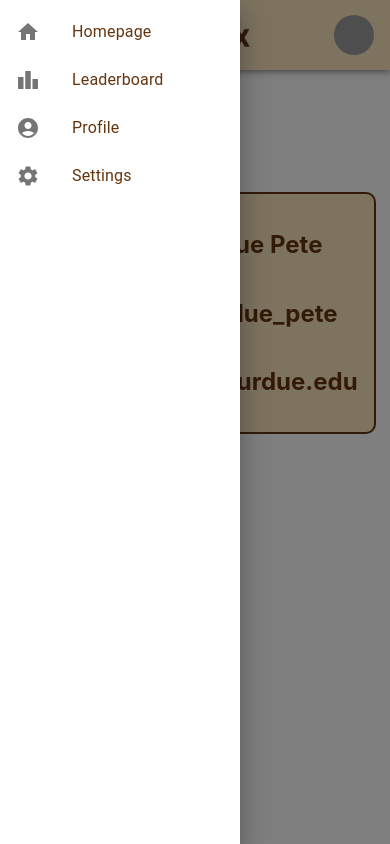
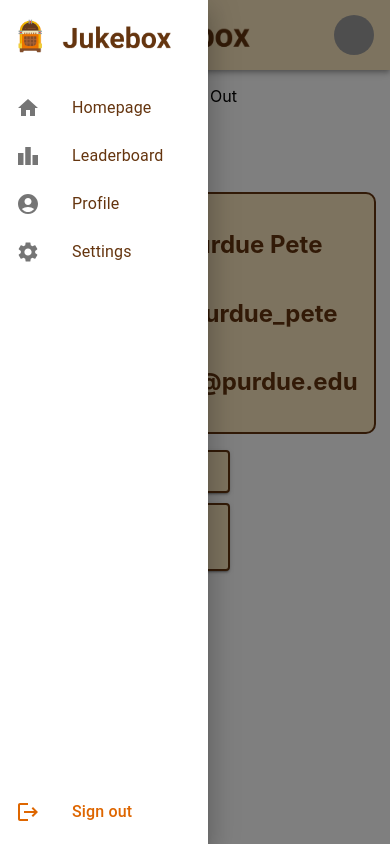
Before and after one commit to maitriparikh/cs407-jukebox, a React (Create React App) app: page /profile in a window 390 px wide. Both pictures are taken after a click on the button "menu". Built offline with nearby package versions, Linux system fonts and the light colour scheme; no server answers; grey boxes are pictures that could not be loaded.

Commit message:
Adding sign out button and logo to hamburger menu

```diff
--- a/src/pages/header.js
+++ b/src/pages/header.js
@@ -54,20 +54,20 @@ function Header() {
                 anchor="left"
                 open={drawerOpen}
                 onClose={() => setDrawerOpen(false)}
-                PaperProps={{
-                  sx: {
-                    width: 240,
-                    flexShrink: 0,
-                    color: "primary.contrastText",
-                    backgroundColor: "sidebarColor.main",
-                    fontFamily: "Rubik",
-                    "& .MuiDrawer-paper": {
-                      width: 240,
-                      boxSizing: "border-box",
-                    },
-                  },
-                }}
             >
+              <List>
+                <ListItem disablePadding id="text">
+                  <img
+                  src={FullLogo}
+                  alt="Logo"
+                  style={{paddingLeft:'15px', paddingRight: '30px', height: 60}}
+                  onClick={() => {
+                      navigate("/homepage");
+                  }}
+                  />
+                </ListItem>
+              </List>
+
                 <List>
 
                     {/* Homepage */}
@@ -136,6 +136,33 @@ function Header() {
 
                 </List>
 
+                {/* Log out button*/}
+                <List
+                  sx={{
+                    width: "100%",
+                    bottom: 0,
+                    position: "absolute",
+                    align: "center",
+                  }}
+                >
+                <ListItem disablePadding>
+                  <ListItemButton
+                    onClick={() => {
+                      setDrawerOpen(false);
+                    }}
+                  >
+                    <ListItemIcon>
+                      {" "}
+                      <LogoutIcon sx={{ color: "#DE6600" }} />
+                    </ListItemIcon>
+                    <ListItemText
+                      primary={<Box fontWeight="500">Sign out</Box>}
+                      sx={{ color: "#DE6600", fontWeight: "bold" }}
+                    />
+                  </ListItemButton>
+                </ListItem>
+            </List>
+
             </Drawer>
 
             {/* Logo */}
```
